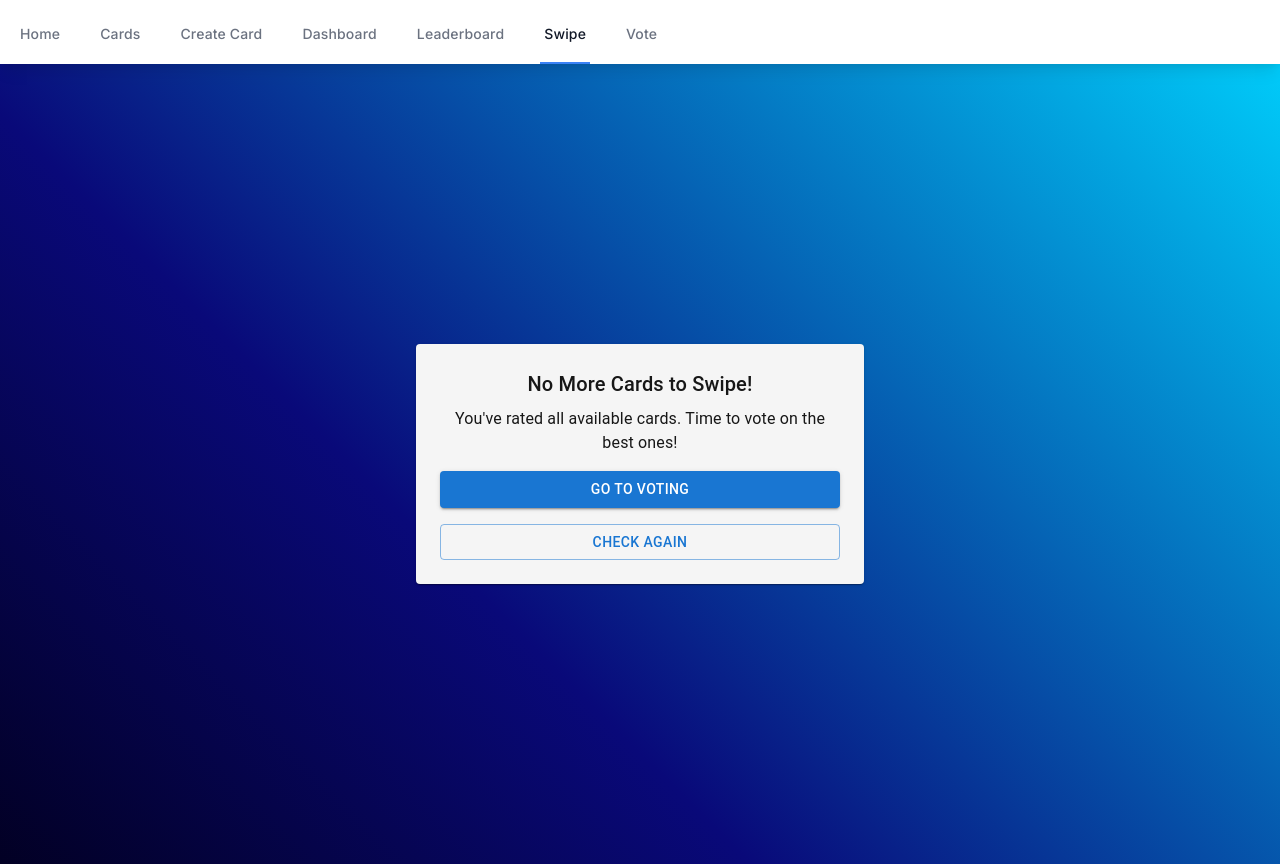
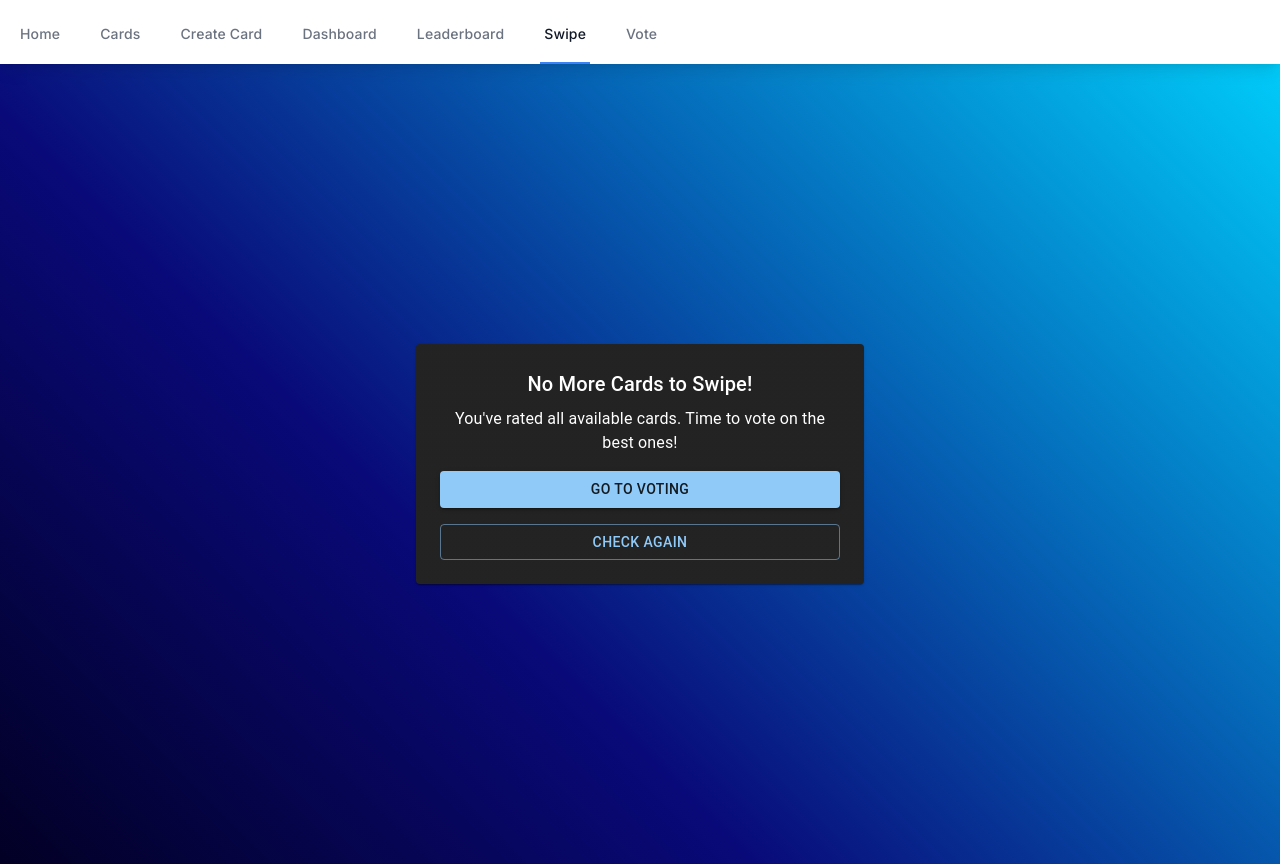
Before and after one commit to moldovancsaba/narimato, a Next.js app: page /swipe in a window 1280 px wide. Built offline with nearby package versions, Linux system fonts and the light colour scheme; no server answers; the database is empty.

Commit message:
fix(theme): Force dark mode and ensure proper color inheritance (v2.1.2)
- Added dark class to HTML element
- Updated dark mode CSS variable application
- Forced dark theme in ThemeRegistry
- Fixed nested :root selectors in dark mode styles

```diff
--- a/app/ThemeRegistry.tsx
+++ b/app/ThemeRegistry.tsx
@@ -77,8 +77,8 @@
     );
   });
 
-  const prefersDarkMode = useMediaQuery('(prefers-color-scheme: dark)');
-  const theme = prefersDarkMode ? darkTheme : lightTheme;
+  // Force dark theme
+  const theme = darkTheme;
 
   return (
     <CacheProvider value={cache}>
--- a/app/globals.css
+++ b/app/globals.css
@@ -39,7 +39,7 @@
   --gradient-subtle-to: rgba(255, 255, 255, 0.05);
 }
 
-@media (prefers-color-scheme: dark) {
+.dark {
   :root {
     --adaptive-text: #ffffff; /* Light text for dark backgrounds */
     --mui-background: #1a1a1a;
--- a/app/layout.tsx
+++ b/app/layout.tsx
@@ -29,7 +29,7 @@
   children: React.ReactNode;
 }>) {
   return (
-    <html lang="en">
+    <html lang="en" className="dark">
       <body
         className={`${inter.variable} ${jetbrainsMono.variable} antialiased font-sans`}
       >
```
